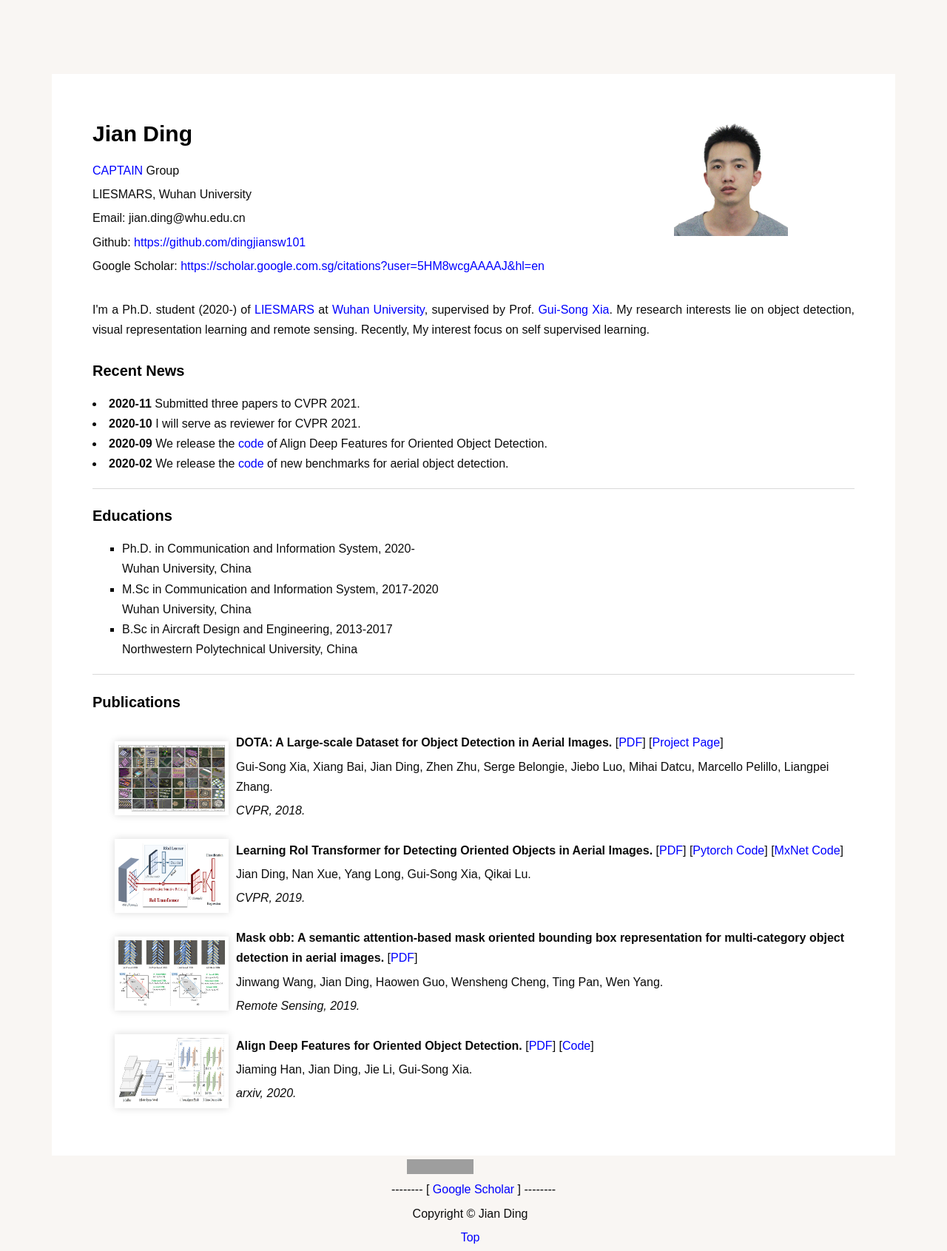
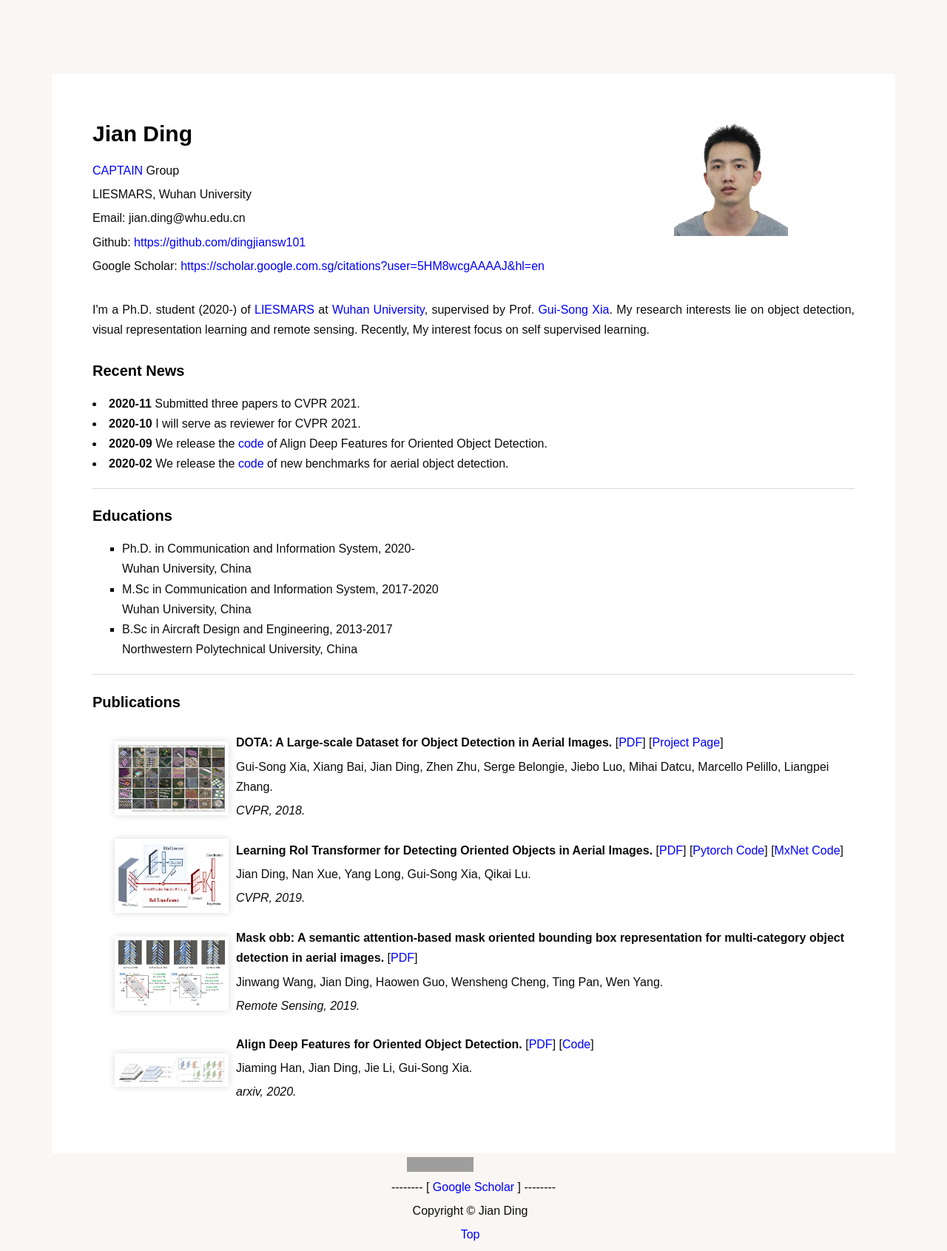
Before and after one commit to qianmingduowan/mqian.github.io, a Jekyll site: the page index.html, which Jekyll copies as it is, in a window 1280 px wide. Shown: the whole page at 74% size. Built offline with Jekyll 4.4.1, drawn with Linux system fonts in a browser that asks for light colours; some web fonts are replaced; grey boxes are pictures that could not be loaded.

Commit message:
tmp save

```diff
--- a/index.html
+++ b/index.html
@@ -266,7 +266,7 @@
 
 						<tr>
 							<td width="174">
-								<img src="images/paper/s2anet.jpg" class=" img-bordered" alt="photo" width="174" height="100" hspace="10">
+								<img src="images/paper/s2anet.jpg" class=" img-bordered" alt="photo" width="174" height="45" hspace="10">
 							</td>
 							<td>
 								<p>
```
